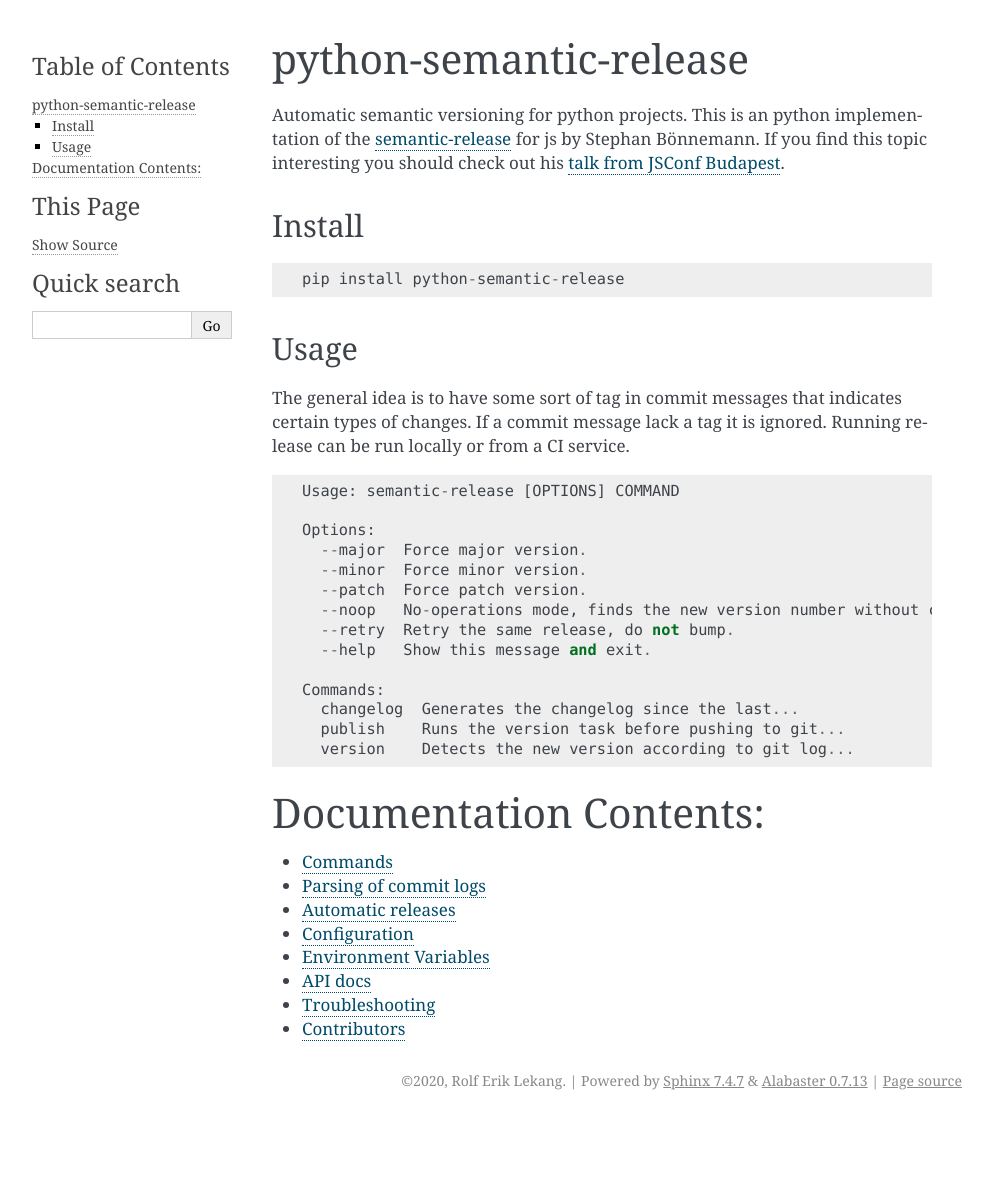
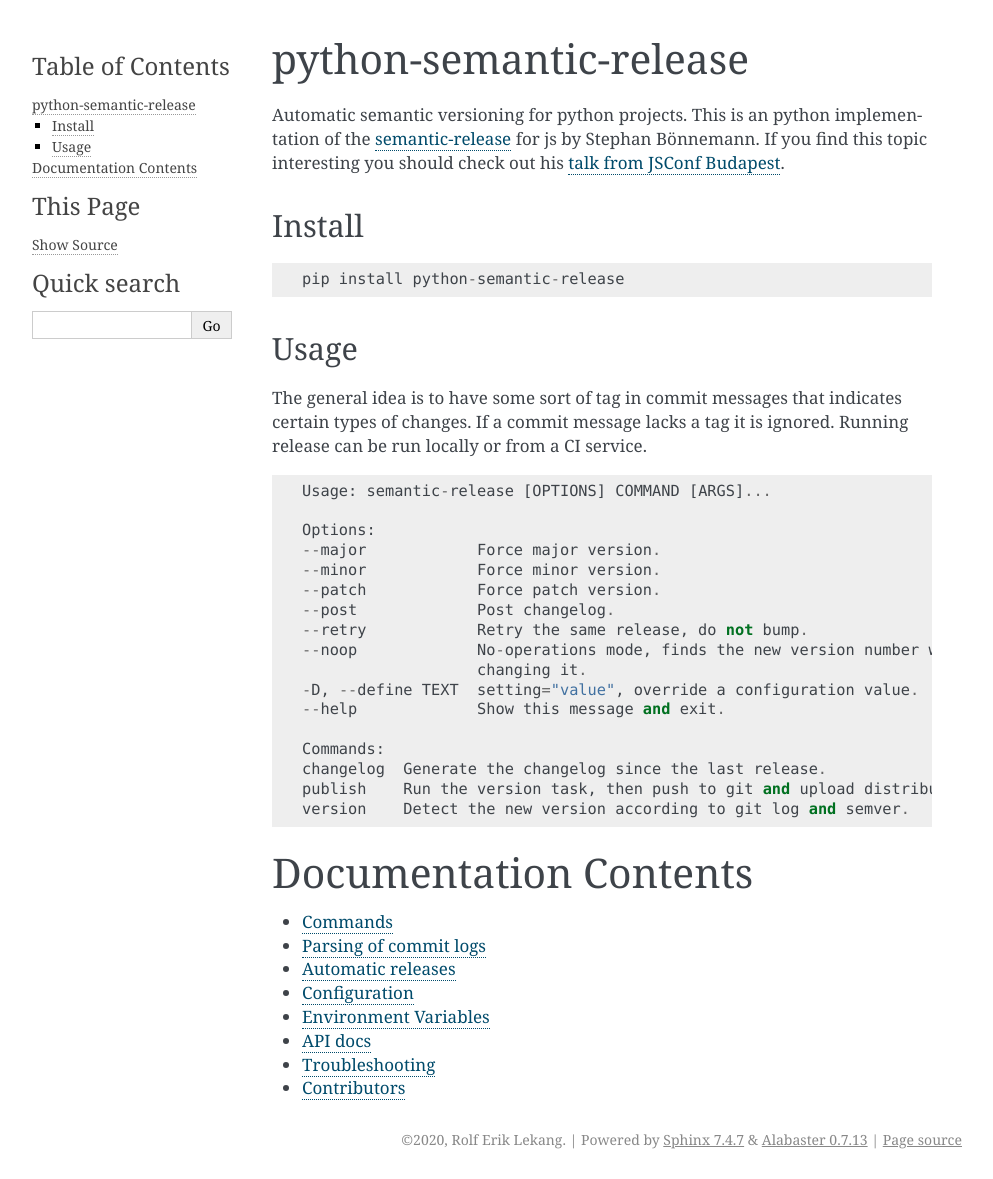
Before and after one commit to python-semantic-release/python-semantic-release, a Sphinx documentation site: the page built from docs/index.rst, in a window 1280 px wide. Shown: the whole page, without its empty margins (148-1141 px from the left). Built offline with Sphinx 7.4.7, drawn with Linux system fonts in a browser that asks for light colours; pages that are not in the unit, such as notebooks, are missing from menus; before the commit the page ends 1120 px from its top, so only the background shows below that.

Commit message:
docs: update index.rst

```diff
--- a/docs/index.rst
+++ b/docs/index.rst
@@ -19,29 +19,32 @@
 -----
 
 The general idea is to have some sort of tag in commit messages that
-indicates certain types of changes. If a commit message lack a tag it is
+indicates certain types of changes. If a commit message lacks a tag it is
 ignored. Running release can be run locally or from a CI service.
 
 ::
 
-    Usage: semantic-release [OPTIONS] COMMAND
+  Usage: semantic-release [OPTIONS] COMMAND [ARGS]...
 
-    Options:
-      --major  Force major version.
-      --minor  Force minor version.
-      --patch  Force patch version.
-      --noop   No-operations mode, finds the new version number without changing it.
-      --retry  Retry the same release, do not bump.
-      --help   Show this message and exit.
+  Options:
+  --major            Force major version.
+  --minor            Force minor version.
+  --patch            Force patch version.
+  --post             Post changelog.
+  --retry            Retry the same release, do not bump.
+  --noop             No-operations mode, finds the new version number without
+                     changing it.
+  -D, --define TEXT  setting="value", override a configuration value.
+  --help             Show this message and exit.
 
-    Commands:
-      changelog  Generates the changelog since the last...
-      publish    Runs the version task before pushing to git...
-      version    Detects the new version according to git log...
+  Commands:
+  changelog  Generate the changelog since the last release.
+  publish    Run the version task, then push to git and upload distributions.
+  version    Detect the new version according to git log and semver.
 
 
-Documentation Contents:
-=======================
+Documentation Contents
+======================
 
 .. toctree::
    :maxdepth: 1
```
